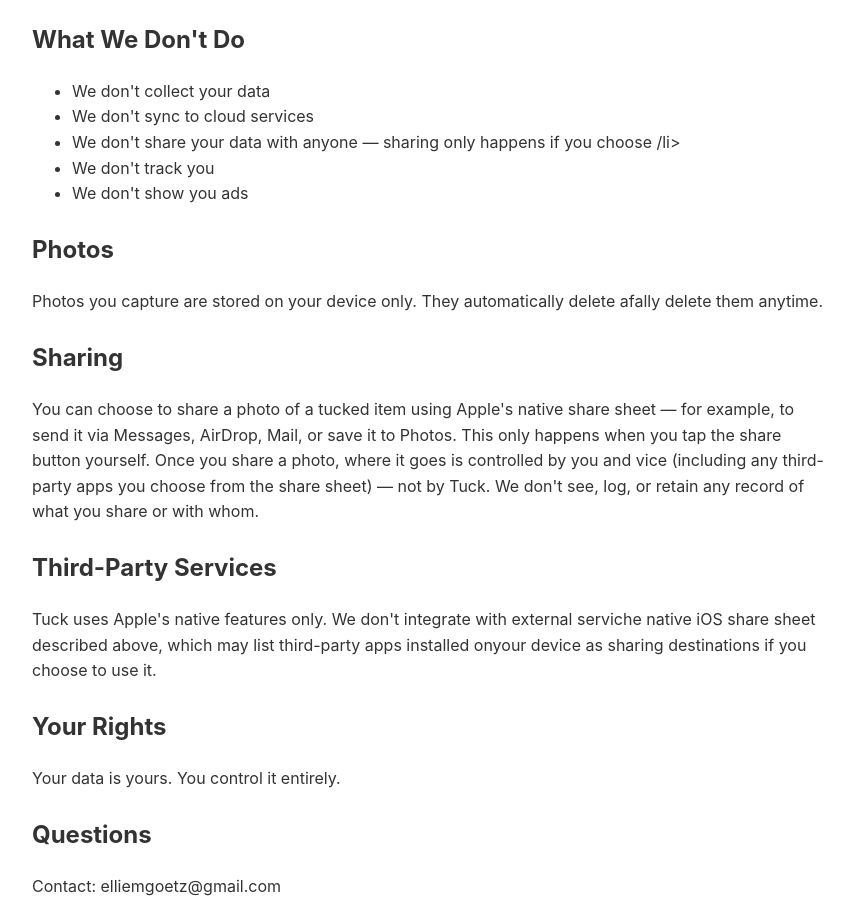
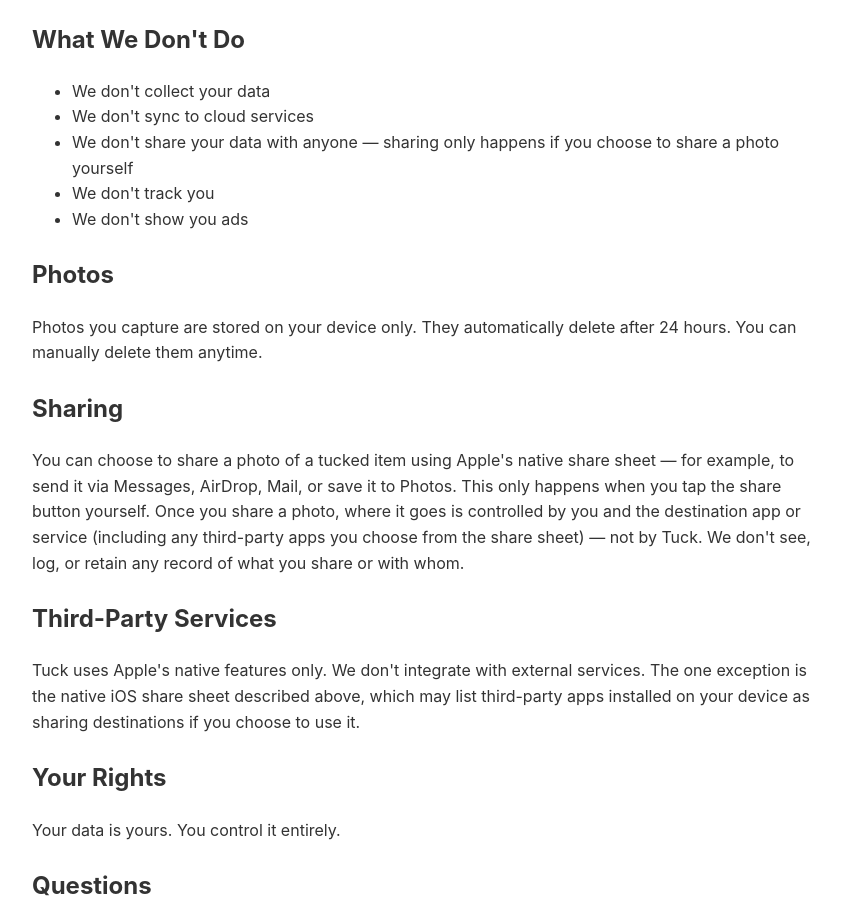
Before and after one commit to Elliebelliexoxo/tuck-privacy, a plain HTML site: page index.html in a window 1280 px wide. Shown: the part 547-1468 px from the top of the page, without its empty margins (208-1062 px from the left). Drawn offline with Linux system fonts and the light colour scheme.

Commit message:
Add files via upload

```diff
--- a/index.html
+++ b/index.html
@@ -37,20 +37,19 @@
     <ul>
         <li>We don't collect your data</li>
         <li>We don't sync to cloud services</li>
-        <li>We don't share your data with anyone — sharing only happens if you choose /li>
+        <li>We don't share your data with anyone — sharing only happens if you choose to share a photo yourself</li>
         <li>We don't track you</li>
         <li>We don't show you ads</li>
     </ul>
 
     <h2>Photos</h2>
-    <p>Photos you capture are stored on your device only. They automatically delete afally delete them anytime.</p>
+    <p>Photos you capture are stored on your device only. They automatically delete after 24 hours. You can manually delete them anytime.</p>
 
     <h2>Sharing</h2>
-    <p>You can choose to share a photo of a tucked item using Apple's native share sheet — for example, to send it via Messages, AirDrop, Mail, or save it to Photos. This only happens when you tap the
-share button yourself. Once you share a photo, where it goes is controlled by you and vice (including any third-party apps you choose from the share sheet) — not by Tuck. We don't see, log, or retain any record of what you share or with whom.</p>
+    <p>You can choose to share a photo of a tucked item using Apple's native share sheet — for example, to send it via Messages, AirDrop, Mail, or save it to Photos. This only happens when you tap the share button yourself. Once you share a photo, where it goes is controlled by you and the destination app or service (including any third-party apps you choose from the share sheet) — not by Tuck. We don't see, log, or retain any record of what you share or with whom.</p>
 
     <h2>Third-Party Services</h2>
-    <p>Tuck uses Apple's native features only. We don't integrate with external serviche native iOS share sheet described above, which may list third-party apps installed onyour device as sharing destinations if you choose to use it.</p>
+    <p>Tuck uses Apple's native features only. We don't integrate with external services. The one exception is the native iOS share sheet described above, which may list third-party apps installed on your device as sharing destinations if you choose to use it.</p>
 
     <h2>Your Rights</h2>
     <p>Your data is yours. You control it entirely.</p>
```
